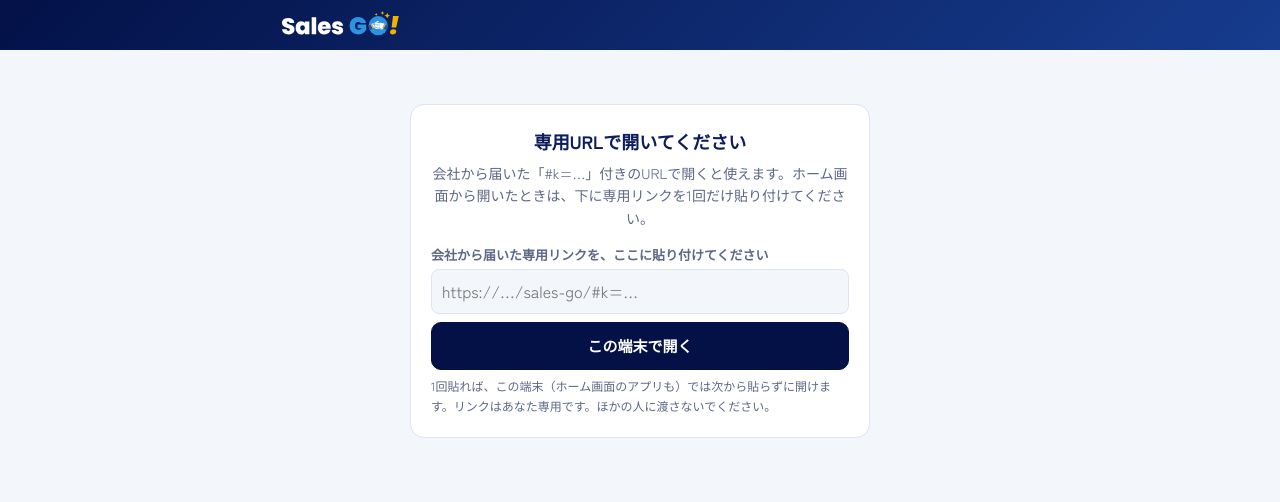
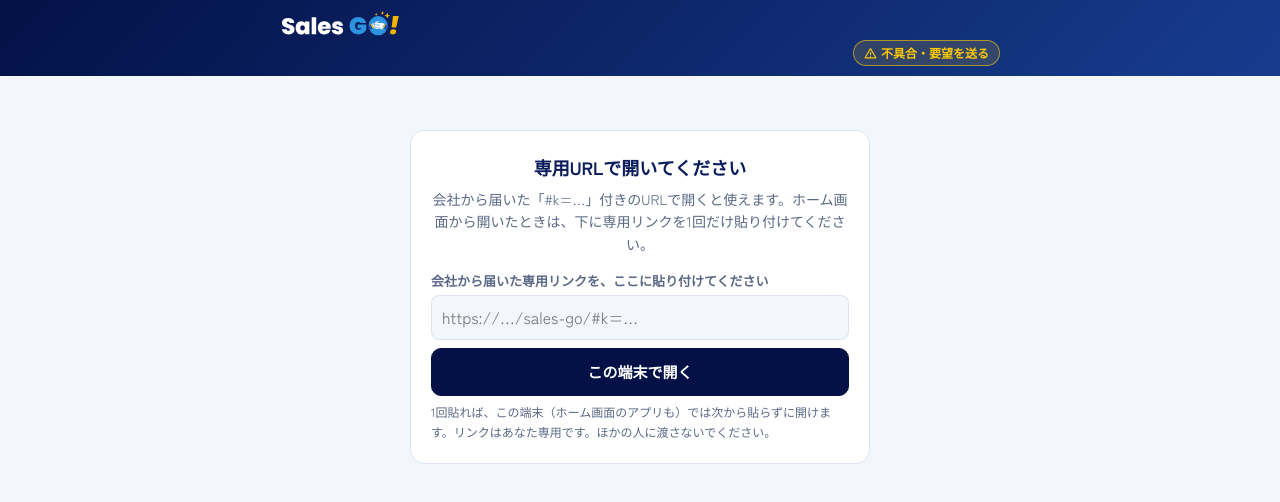
Before and after one commit to cheersmate-dev/sales-go, a plain HTML site: page index.html in a window 1280 px wide. Drawn offline with Linux system fonts and the light colour scheme.

Commit message:
Sales GO!：上の帯の2行目の右に「不具合・要望を送る」を常に出す（右下のBotの中だけだと見つけにくい・SHUHEY「不具合報告がない」。押すと GoBug のシートが開く）
Co-Authored-By: Claude Opus 5.5 <noreply@anthropic.com>

```diff
--- a/index.html
+++ b/index.html
@@ -65,6 +65,12 @@ header.top { position: sticky; top: 0; z-index: 20; background: linear-gradient(
 .brand { flex: none; display: block; line-height: 0; }
 .brand img { display: block; height: 26px; width: auto; }
 .me-pill { margin-left: auto; min-width: 0; font-weight: 700; color: #031147; background: var(--yellow); border-radius: 999px; padding: 2px 10px; font-size: 12px; white-space: nowrap; overflow: hidden; text-overflow: ellipsis; }
+/* 不具合・要望を送る（上の帯の2行目の右・いつも見える入口。名前の札や右下の Bot とぶつからない）2026-11-28 */
+.meta-row { display: flex; align-items: center; gap: 8px; margin-top: 4px; min-width: 0; }
+.meta-row .meta { margin-top: 0; flex: 1 1 auto; min-width: 0; }
+.bugbtn { flex: none; display: inline-flex; align-items: center; gap: 4px; margin-left: auto; border: 1px solid rgba(253,200,5,.6); background: rgba(253,200,5,.14); color: #fdc805; border-radius: 999px; padding: 2px 10px; min-height: 26px; font-size: 12px; font-weight: 700; font-family: inherit; cursor: pointer; white-space: nowrap; }
+.bugbtn svg { width: 13px; height: 13px; fill: none; stroke: currentColor; stroke-width: 2; stroke-linecap: round; stroke-linejoin: round; }
+.bugbtn:focus-visible { outline: 2px solid #fdc805; outline-offset: 2px; }
 .reload { flex: none; border: 1px solid var(--hero-line); background: transparent; color: #fff; border-radius: 999px; padding: 3px 12px; font-size: 12px; font-weight: 700; }
 .meta { color: var(--hero-muted); font-size: 12px; margin-top: 4px; }
 .who { margin-top: 8px; font-size: 12px; font-weight: 700; border-radius: 8px; padding: 6px 10px; background: rgba(253,200,5,.16); color: #fdc805; border: 1px solid rgba(253,200,5,.45); }
@@ -396,7 +402,7 @@ details.rule .a li { margin: 3px 0; }
       <span class="me-pill" id="mePill" hidden></span>
       <button class="reload" id="reload" type="button">更新</button>
     </div>
-    <div class="meta" id="meta">読み込み中…</div>
+    <div class="meta-row"><div class="meta" id="meta">読み込み中…</div><button class="bugbtn" id="bugBtn" type="button" data-gobug="bug" aria-label="不具合・要望を送る"><svg viewBox="0 0 24 24" aria-hidden="true"><path d="M12 3 2 20h20L12 3zM12 10v4M12 17.2v.1"/></svg><span>不具合・要望を送る</span></button></div>
     <div class="who" id="who" hidden></div>
     <div class="demo-bar" id="demoBar" hidden><b>見本</b>です。名前も数字も架空で、押してもどこにも記録しません。</div>
   </div>
```
